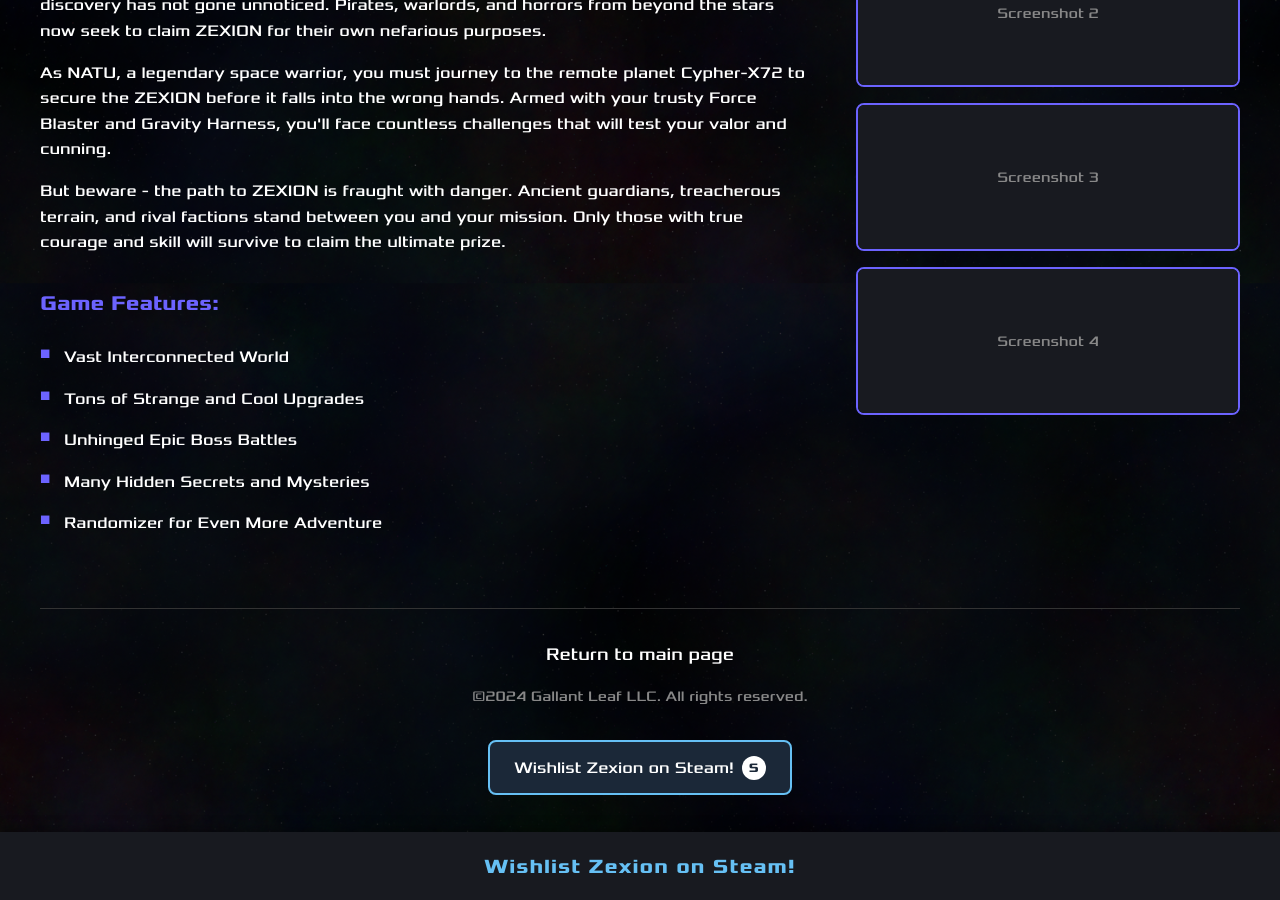
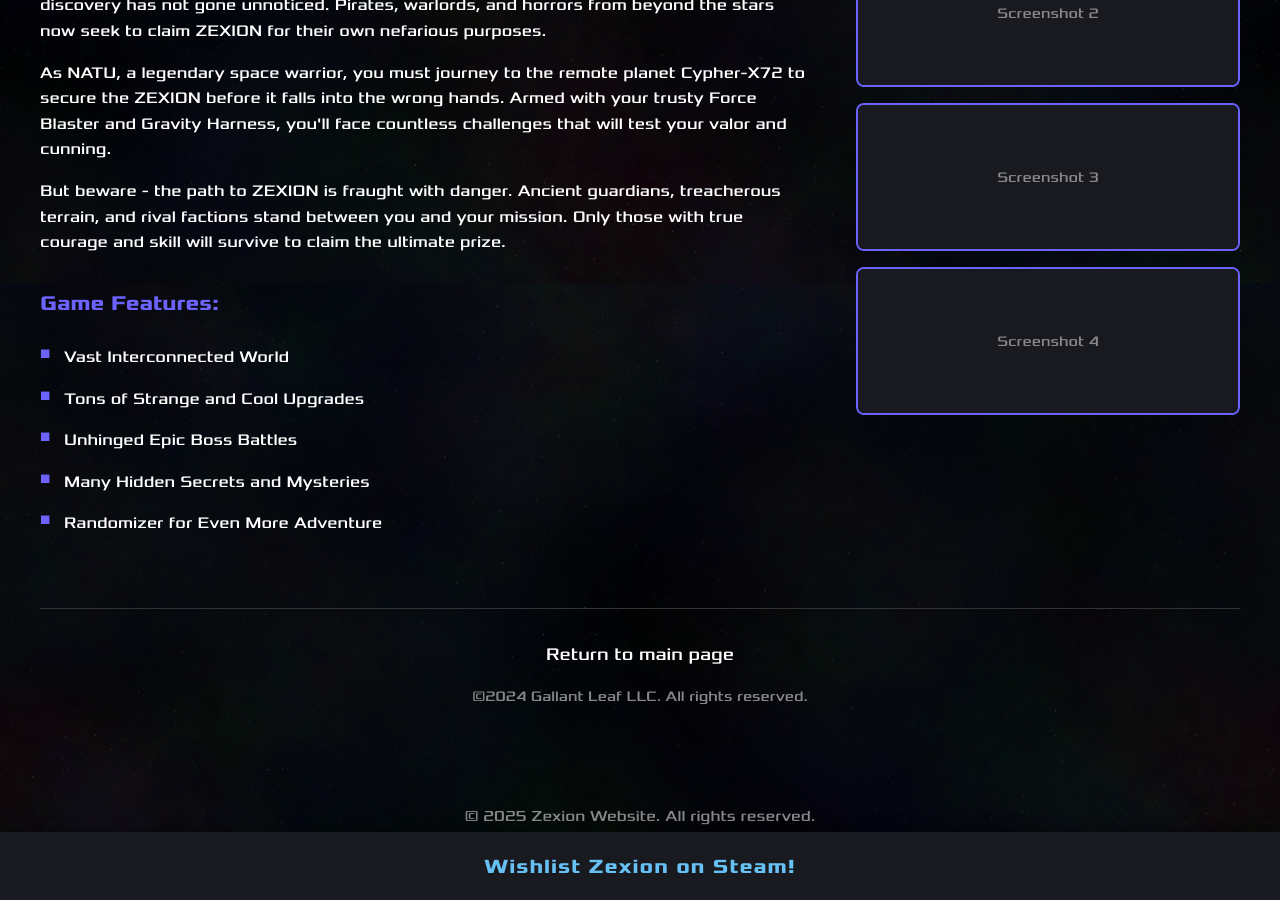
Before and after one commit to 0101kvmt/zexion, a Jekyll site: the page built from about.md, in a window 1280 px wide and 900 px high, scrolled down 902 px. Built offline with Jekyll 4.4.1, drawn with Linux system fonts in a browser that asks for light colours.

```diff
--- a/_config.yml
+++ b/_config.yml
@@ -1,6 +1,6 @@
 title: Zexion Website
-baseurl: ""
-url: ""
+baseurl: "/zexion"
+url: "https://0101kvmt.github.io"
 theme: minima
 
 # Exclude these files from the build
--- a/about.md
+++ b/about.md
@@ -57,10 +57,4 @@ permalink: /about/
 <div class="game-footer">
   <a href="/" class="return-link">Return to main page</a>
   <div class="copyright">©2024 Gallant Leaf LLC. All rights reserved.</div>
-  <div class="wishlist-section">
-    <a href="#" class="wishlist-btn">
-      <span>Wishlist Zexion on Steam!</span>
-      <div class="steam-logo">S</div>
-    </a>
-  </div>
 </div>
```
Also changed, not shown: 3 other files.
